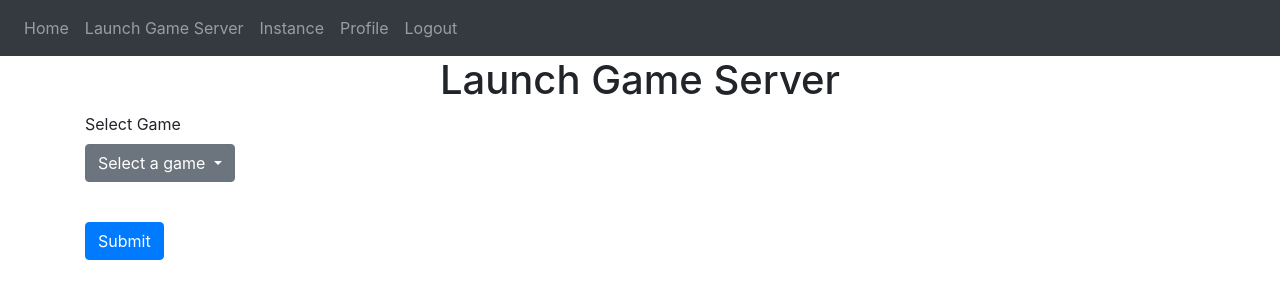
After one commit to GeorgeBodea/Server-Launcher, a Flask app: page /launch_game_server in a window 1280 px wide. The commit adds this page. Shown: the top 300 px of the page. Run offline with Flask 3, Linux system fonts and the light colour scheme; the visitor is signed in with stand-in values (Sample User, id 1); some libraries are stand-ins or nearby versions.

Commit message:
Added a game server page
As an example, added the first premade AWS AMI with Counter Strike 1.6.

```diff
--- a/src/website/templates/base.html
+++ b/src/website/templates/base.html
@@ -35,6 +35,7 @@
                 <div class="navbar-nav">
                     {% if user.is_authenticated %}
                         <a class="nav-item nav-link" id="home" href="/">Home</a>
+                        <a class="nav-item nav-link" id="launch_game_server" href="/launch_game_server">Launch Game Server</a>
                         <a class="nav-item nav-link" id="instances" href="/instance_details">Instance</a>
                         <a class="nav-item nav-link" id="profile" href="/profile">Profile</a>
                         <a class="nav-item nav-link" id="logout" href="/logout">Logout</a>
--- /dev/null
+++ b/src/website/templates/game_servers.html
@@ -0,0 +1,30 @@
+{% extends "base.html" %}
+
+{% block title %} Game Server {% endblock %}
+
+{% block content %}
+<h1 align="center">Launch Game Server</h1>
+
+<form method="POST">
+
+    <div class="form-group">
+        <label for="gameDropdown">Select Game</label>
+        <div class="dropdown">
+            <button class="btn btn-secondary dropdown-toggle" type="button" id="gameDropdownText" data-toggle="dropdown" aria-haspopup="true" aria-expanded="false">
+                Select a game
+            </button>
+            <div class="dropdown-menu" aria-labelledby="gameDropdown">
+                <a class="dropdown-item" href="#"
+                    onclick="updateDropdownText('gameDropdownText', 'Counter Strike 1.6');
+                    updateDropdownValue('selectedGame', 'cs16')">Counter Strike 1.6</a>
+            </div>
+        </div>
+        <input type="hidden" id="selectedGame" name="selectedGame">
+    </div>
+
+    </br>
+
+    <button type="submit" class="btn btn-primary">Submit</button>
+
+</form>
+{% endblock %}
--- a/src/website/views.py
+++ b/src/website/views.py
@@ -1,6 +1,6 @@
 from flask import Blueprint, render_template, request, redirect, url_for, flash, Response
 from flask_login import login_required, current_user
-from .cloud.aws_utils import launch_aws_instance, terminate_aws_instance, get_instances_info, choose_root
+from .cloud.aws_utils import launch_aws_instance, terminate_aws_instance, get_instances_info, choose_root, get_game_server_details
 
 views = Blueprint('views', __name__)
 
@@ -18,14 +18,38 @@ def home():
             flash("Please select an AMI type.", category="error")
         else:
             instance_id, private_ssh_key, public_ip, public_dns = launch_aws_instance(image_id, instance_type)
-            return render_template('connection.html', user=current_user,
-                                aws_instance_id=instance_id,
-                                private_ssh_key=private_ssh_key,
-                                public_ip=public_ip,
-                                public_dns=public_dns,
-                                root=root_user)
+            return render_template('connection.html',
+                                    user=current_user,
+                                    aws_instance_id=instance_id,
+                                    private_ssh_key=private_ssh_key,
+                                    public_ip=public_ip,
+                                    public_dns=public_dns,
+                                    root=root_user)
 
     return render_template('home.html', user=current_user)
+
+@views.route('/launch_game_server', methods=['GET', 'POST'])
+@login_required
+def launch_game_server():
+    if request.method == "POST":
+        game = request.form.get('selectedGame')
+
+        if not game:
+            flash("Please select a game server type.", category="error")
+        else:
+            image_id, instance_type = get_game_server_details(game)
+            root_user = choose_root(image_id)
+
+            instance_id, private_ssh_key, public_ip, public_dns = launch_aws_instance(image_id, instance_type)
+            return render_template('connection.html',
+                                   user=current_user,
+                                   aws_instance_id=instance_id,
+                                   private_ssh_key=private_ssh_key,
+                                   public_ip=public_ip,
+                                   public_dns=public_dns,
+                                   root_user=root_user)
+
+    return render_template('game_servers.html', user=current_user)
 
 @views.route('/instance_details', methods=['GET', 'POST'])
 @login_required
```
Also changed, not shown: src/website/cloud/aws_utils.py (+16 -0 lines).
